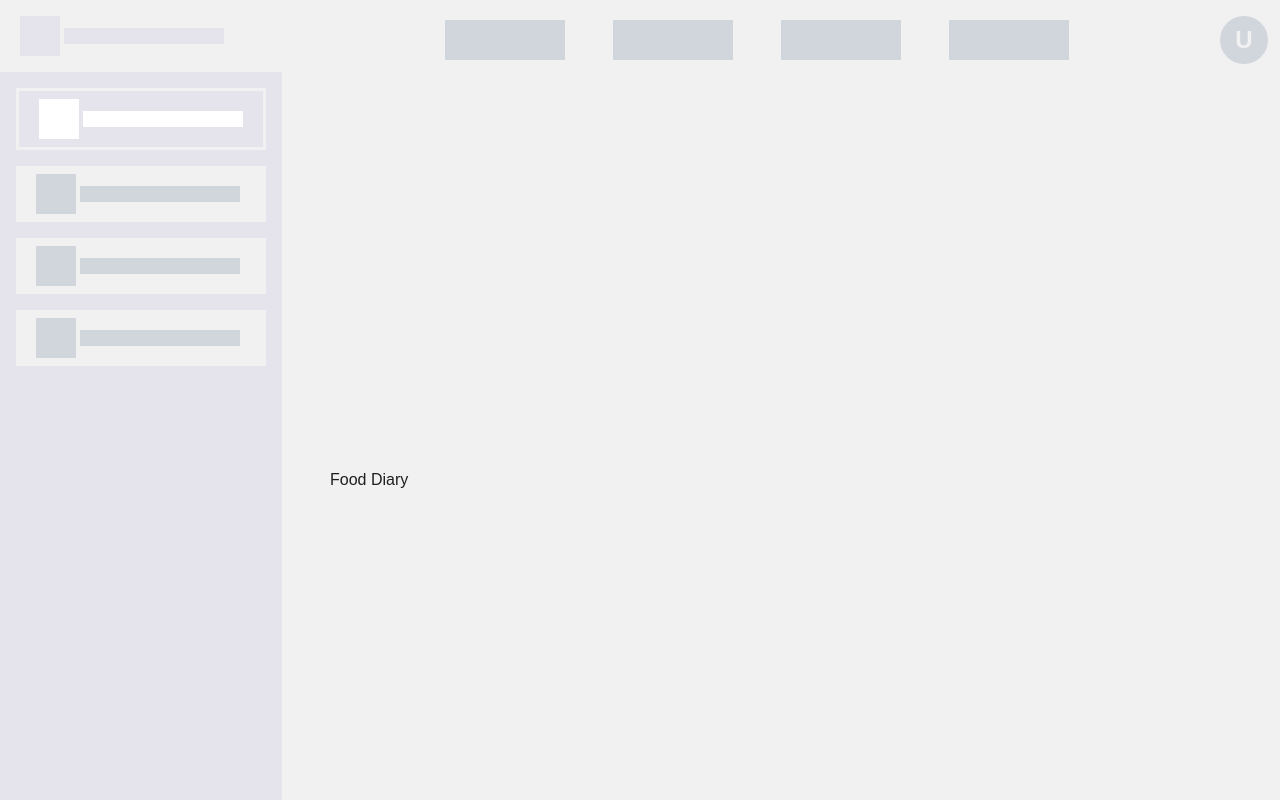
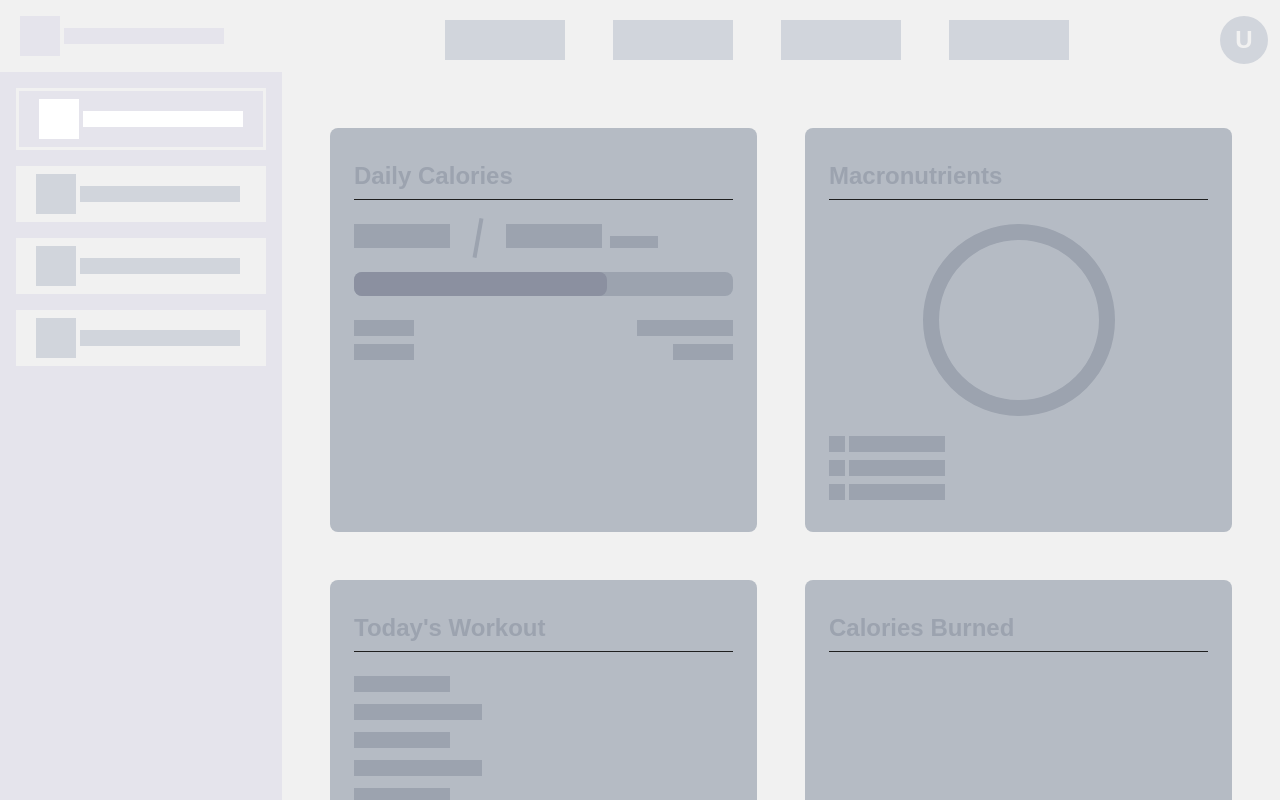
Before and after one commit to PermangkatanSantuy/SawitFit-FE, a Next.js app: page /dashboard in a window 1280 px wide. Built offline with nearby package versions, Linux system fonts and the light colour scheme.

Commit message:
[KAN-43] Finished Dashbaord wireframe slicing.
- Made a DashboardCard component

```diff
--- a/app/dashboard/page.tsx
+++ b/app/dashboard/page.tsx
@@ -1,6 +1,7 @@
+import { DashboardCard } from "@/components/DashboardCard/DashboardCard";
 import PageLayout from "@/components/PageLayout/PageLayout";
+import SidebarApp from "@/components/Sidebar/Sidebar";
 import TopbarApp from "@/components/Topbar/Topbar";
-import SidebarApp from "../../components/Sidebar/Sidebar";
 
 export default function Dashboard() {
   return (
@@ -8,8 +9,69 @@ export default function Dashboard() {
       <SidebarApp />
       <div className="max-h-screen min-w-0 font-inter">
         <TopbarApp />
-        <main className="flex flex-row h-screen w-full p-(--spacing-huge) items-center">
-          <h2>Food Diary</h2>
+        <main className="h-screen w-full p-(--spacing-huge) items-center">
+          <div className="grid grid-cols-2 grid-rows-2 gap-(--spacing-huge)">
+            <DashboardCard title="Daily Calories">
+              <div className="flex w-full gap-(--spacing-small) items-end">
+                <div className="w-24 h-6 bg-(--color-secondary-30)"></div>
+                <div className="rotate-100 -translate-y-2 w-10 h-1 bg-(--color-secondary-30)"></div>
+                <div className="w-24 h-6 bg-(--color-secondary-30)"></div>
+                <div className="w-12 h-3 bg-(--color-secondary-30)"></div>
+              </div>
+              <div className="w-full h-6 bg-(--color-secondary-30) rounded-lg">
+                <div className="max-w-2/3 bg-(--color-secondary-40) h-full rounded-lg"></div>
+              </div>
+              <div className="flex flex-col gap-(--spacing-small)">
+                <div className="flex flex-row justify-between w-full">
+                  <div className="w-15 h-4 bg-(--color-secondary-30)"></div>
+                  <div className="w-24 h-4 bg-(--color-secondary-30)"></div>
+                </div>
+                <div className="flex flex-row justify-between w-full">
+                  <div className="w-15 h-4 bg-(--color-secondary-30)"></div>
+                  <div className="w-15 h-4 bg-(--color-secondary-30)"></div>
+                </div>
+              </div>
+            </DashboardCard>
+            <DashboardCard title="Macronutrients">
+              <div className="flex flex-col w-full gap-(--spacing-medium-large) items-start">
+                <div className="w-48 h-48 mx-auto bg-(--color-secondary-20) border-(--color-secondary-30) border-16 rounded-full"></div>
+                <div className="flex flex-col gap-(--spacing-small)">
+                  <div className="flex gap-(--spacing-tiny)">
+                    <div className="w-4 h-4 bg-(--color-secondary-30)"></div>
+                    <div className="w-24 h-4 bg-(--color-secondary-30)"></div>
+                  </div>
+                  <div className="flex gap-(--spacing-tiny)">
+                    <div className="w-4 h-4 bg-(--color-secondary-30)"></div>
+                    <div className="w-24 h-4 bg-(--color-secondary-30)"></div>
+                  </div>
+                  <div className="flex gap-(--spacing-tiny)">
+                    <div className="w-4 h-4 bg-(--color-secondary-30)"></div>
+                    <div className="w-24 h-4 bg-(--color-secondary-30)"></div>
+                  </div>
+                </div>
+              </div>
+            </DashboardCard>
+            <DashboardCard title="Today's Workout">
+              <div className="flex w-full gap-(--spacing-small) items-end">
+                <div className="flex flex-col w-full gap-(--spacing-medium-small)">
+                  <div className="w-24 h-4 bg-(--color-secondary-30)"></div>
+                  <div className="w-32 h-4 bg-(--color-secondary-30)"></div>
+                  <div className="w-24 h-4 bg-(--color-secondary-30)"></div>
+                  <div className="w-32 h-4 bg-(--color-secondary-30)"></div>
+                  <div className="w-24 h-4 bg-(--color-secondary-30)"></div>
+                  <div className="w-32 h-4 bg-(--color-secondary-30)"></div>
+                  <div className="w-24 h-4 bg-(--color-secondary-30)"></div>
+                  <div className="w-32 h-4 bg-(--color-secondary-30)"></div>
+                  <div className="w-24 h-4 bg-(--color-secondary-30)"></div>
+                  <div className="w-32 h-4 bg-(--color-secondary-30)"></div>
+                </div>
+                <div className="w-24 h-4 bg-(--color-secondary-30)"></div>
+              </div>
+            </DashboardCard>
+            <DashboardCard title="Calories Burned">
+              <div className="flex w-full gap-(--spacing-small) items-end"></div>
+            </DashboardCard>
+          </div>
         </main>
       </div>
     </PageLayout>
--- /dev/null
+++ b/components/DashboardCard/DashboardCard.tsx
@@ -0,0 +1,17 @@
+interface DashboardCardWrapperProps {
+  children: React.ReactNode;
+  title: string | null;
+}
+
+export function DashboardCard({ children, title }: DashboardCardWrapperProps) {
+  return (
+    <div className="flex flex-col gap-(--spacing-large) bg-(--color-secondary-20) rounded-lg px-(--spacing-large) py-(--spacing-extra-large)">
+      <div className="flex flex-col gap-(--spacing-small) w-full">
+        <h2 className="heading-2 text-(--color-secondary-30)">{title}</h2>
+        <hr></hr>
+      </div>
+
+      {children}
+    </div>
+  );
+}
```
